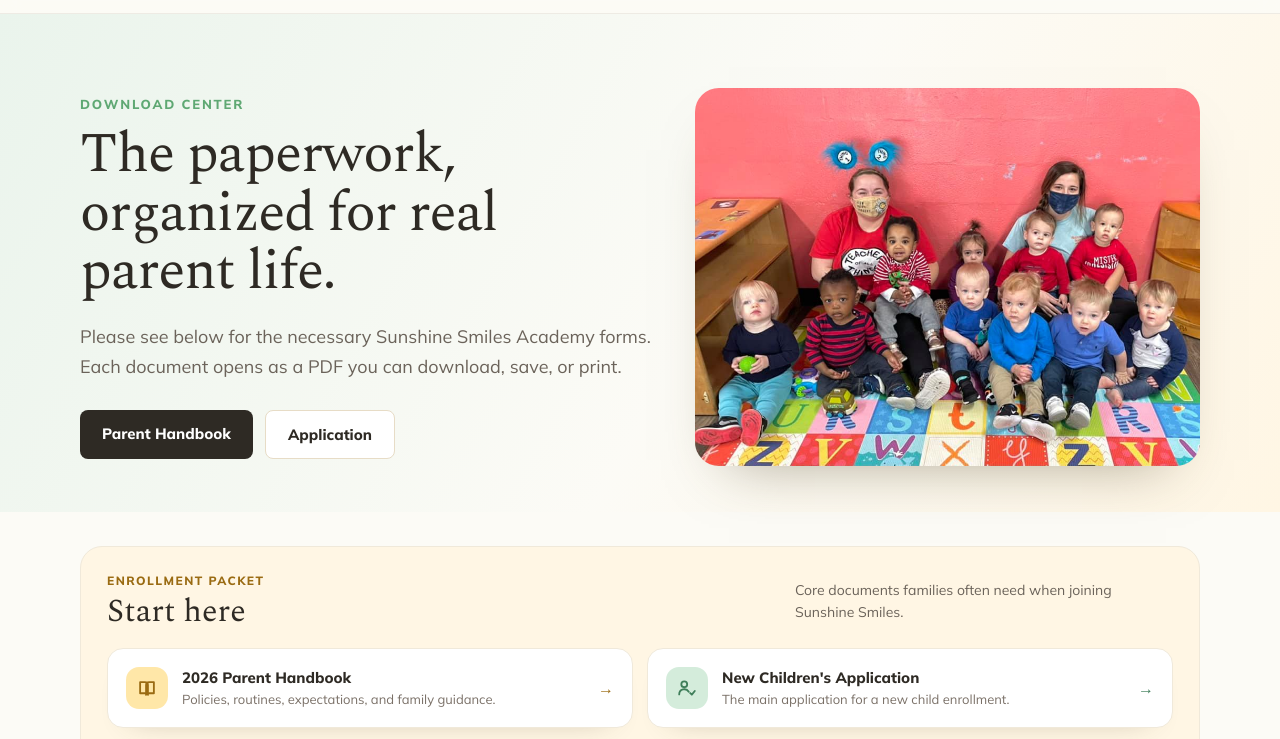
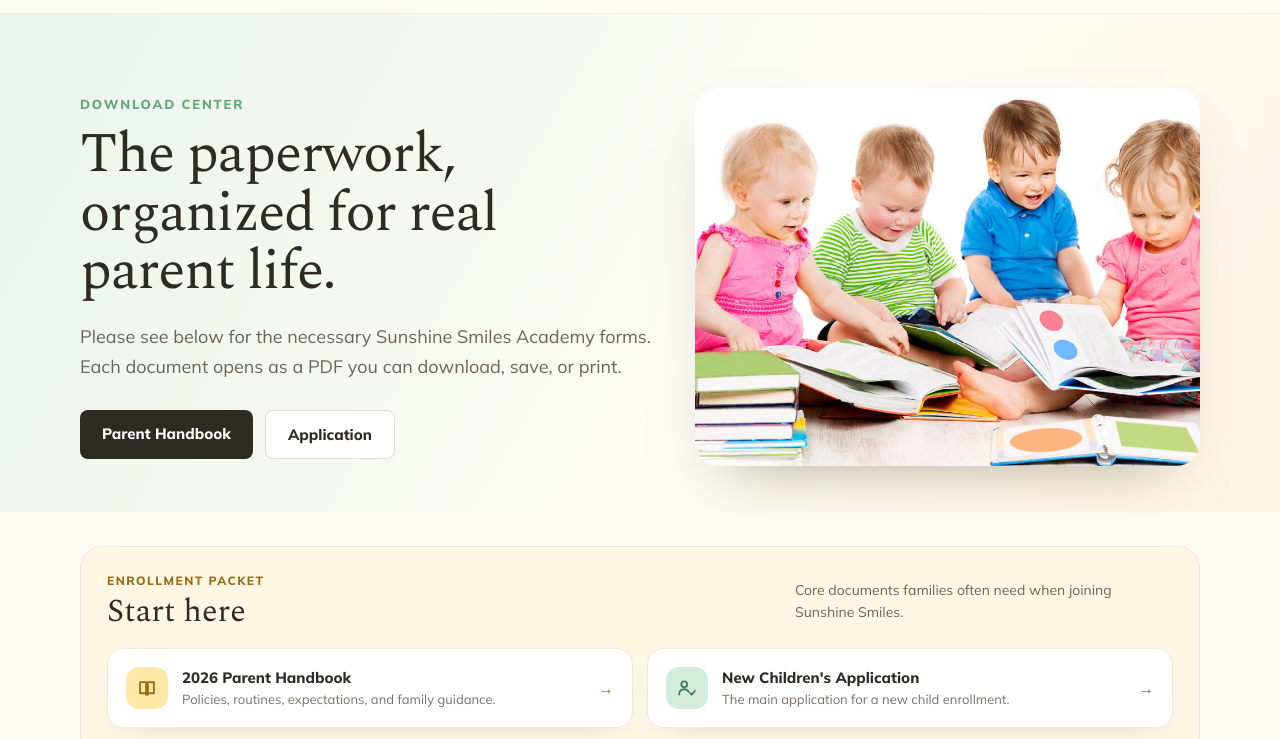
Before and after one commit to austinfindyourmargin/sunshine-smiles, a plain HTML site: page forms.html in a window 1280 px wide. Shown: the part 61-800 px from the top of the page. Drawn offline with nearby package versions, Linux system fonts and the light colour scheme.

Commit message:
Remove retired classroom photo

```diff
--- a/forms.html
+++ b/forms.html
@@ -94,7 +94,7 @@
         </div>
       </div>
       <div style="border-radius:24px; overflow:hidden; min-height:330px; box-shadow:0 28px 56px -34px rgba(80,70,40,.5);">
-        <img src="images/enrollment/156592634-3911882632165179-3931037869188847033-n_orig.jpg" alt="Children and teachers gathered together in a Sunshine Smiles classroom." loading="eager" decoding="async" style="width:100%; height:100%; min-height:330px; object-fit:cover; object-position:center;">
+        <img src="images/home/reading_orig-edited.jpg" alt="Young children reading together during an early learning activity." loading="eager" decoding="async" style="width:100%; height:100%; min-height:330px; object-fit:cover; object-position:center;">
       </div>
     </div>
   </section>
```
Also changed, not shown: index.html (+1 -1 lines), images/enrollment/156592634-3911882632165179-3931037869188847033-n_orig-300x225.jpg (deleted), images/enrollment/156592634-3911882632165179-3931037869188847033-n_orig-768x576.jpg (deleted), images/enrollment/156592634-3911882632165179-3931037869188847033-n_orig.jpg (deleted), images/enrollment/manifest.json.
